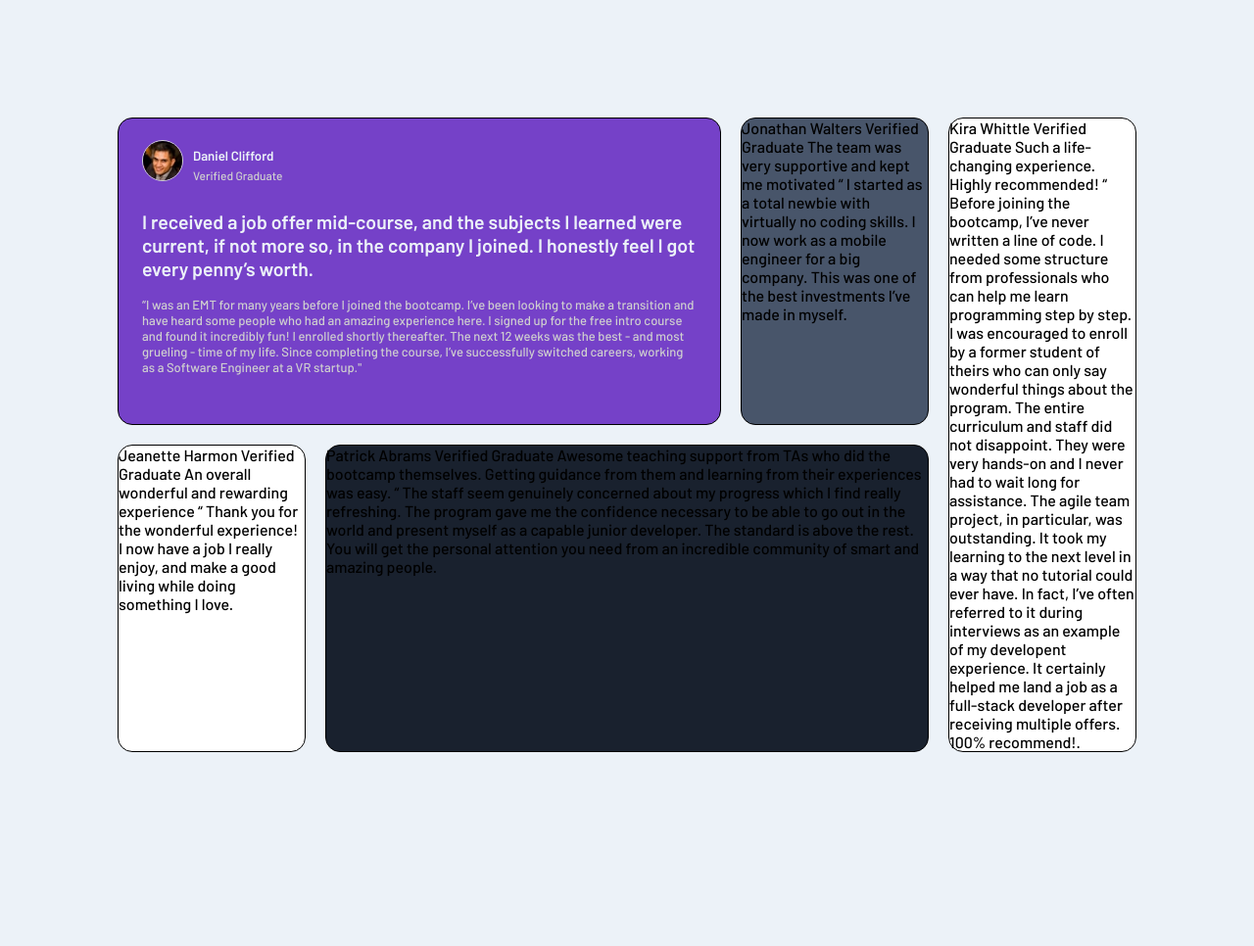
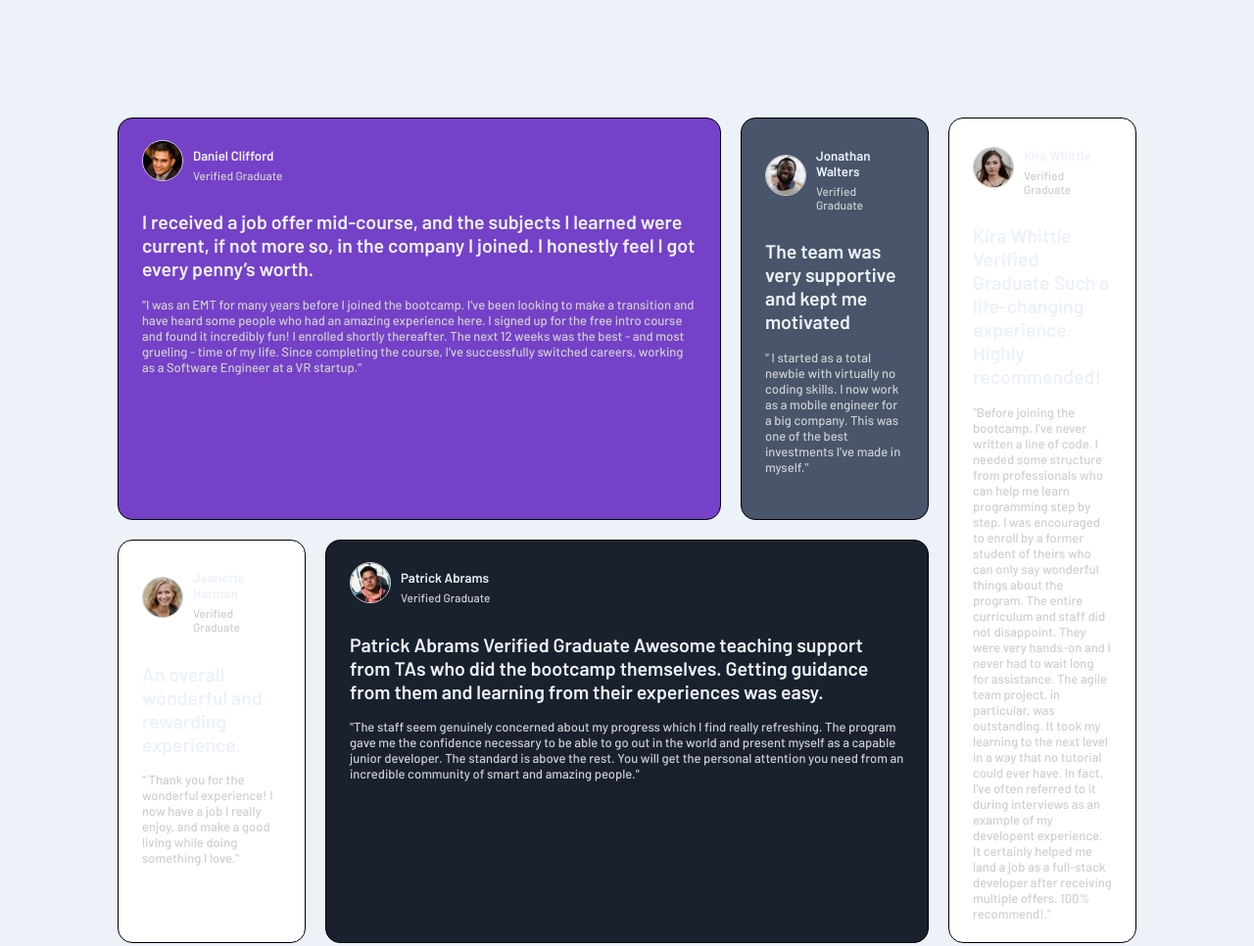
Before and after one commit to ShreeraamGit/testimonials-grid-section-main, a plain HTML site: page index.html in a window 1280 px wide. Shown: the whole page at 98% size. Before the commit the page ends 888 px from the top, so only its background shows below. Drawn offline with Linux system fonts and the light colour scheme.

Commit message:
grid with flexbox skeleton made

```diff
--- a/index.html
+++ b/index.html
@@ -39,21 +39,60 @@
             </div>
             </div>
             <div class="box2">
-                Jonathan Walters Verified Graduate The team was very supportive and kept me motivated “ I started as a total newbie with virtually no coding skills. I now work as a mobile engineer for a big company. This was one of the best investments I’ve made in myself.
+                <div class="intro-box">
+                    <img class="profile-img" src="images/image-jonathan.jpg" alt="profile image">
+                    <div class="name">
+                        <h5>Jonathan Walters</h5>
+                        <p>Verified Graduate </p>
+                    </div>
+                </div>
+                <div class="content">
+                    <h2>The team was very supportive and kept me motivated </h2>
+                    <p>“ I started as a total newbie with virtually no coding skills. I now work as a mobile engineer for a big company. This was one of the best investments I’ve made in myself."</p>
+                </div>
             </div>
             <div class="box3">
-                Kira Whittle Verified Graduate Such a life-changing experience. Highly recommended! “ Before joining the bootcamp, I’ve never written a line of code. I needed some structure from professionals who can help me learn programming step by step. I was encouraged
-                to enroll by a former student of theirs who can only say wonderful things about the program. The entire curriculum and staff did not disappoint. They were very hands-on and I never had to wait long for assistance. The agile team project,
-                in particular, was outstanding. It took my learning to the next level in a way that no tutorial could ever have. In fact, I’ve often referred to it during interviews as an example of my developent experience. It certainly helped me land
-                a job as a full-stack developer after receiving multiple offers. 100% recommend!.
+                <div class="intro-box">
+                    <img class="profile-img" src="images/image-kira.jpg" alt="profile image">
+                    <div class="name">
+                        <h5>Kira Whittle</h5>
+                        <p>Verified Graduate </p>
+                    </div>
+                </div>
+                <div class="content">
+                    <h2>Kira Whittle Verified Graduate Such a life-changing experience. Highly recommended!</h2>
+                    <p>"Before joining the bootcamp, I’ve never written a line of code. I needed some structure from professionals who can help me learn programming step by step. I was encouraged to enroll by a former student of theirs who can only say wonderful
+                        things about the program. The entire curriculum and staff did not disappoint. They were very hands-on and I never had to wait long for assistance. The agile team project, in particular, was outstanding. It took my learning to the
+                        next level in a way that no tutorial could ever have. In fact, I’ve often referred to it during interviews as an example of my developent experience. It certainly helped me land a job as a full-stack developer after receiving multiple
+                        offers. 100% recommend!."</p>
+                </div>
             </div>
             <div class="box4">
-                Jeanette Harmon Verified Graduate An overall wonderful and rewarding experience “ Thank you for the wonderful experience! I now have a job I really enjoy, and make a good living while doing something I love.
+                <div class="intro-box">
+                    <img class="profile-img" src="images/image-jeanette.jpg" alt="profile image">
+                    <div class="name">
+                        <h5>Jeanette Harmon</h5>
+                        <p>Verified Graduate </p>
+                    </div>
+                </div>
+                <div class="content">
+                    <h2>An overall wonderful and rewarding experience.</h2>
+                    <p>“ Thank you for the wonderful experience! I now have a job I really enjoy, and make a good living while doing something I love."</p>
+                </div>
             </div>
             <div class="box5">
-                Patrick Abrams Verified Graduate Awesome teaching support from TAs who did the bootcamp themselves. Getting guidance from them and learning from their experiences was easy. “ The staff seem genuinely concerned about my progress which I find really refreshing.
-                The program gave me the confidence necessary to be able to go out in the world and present myself as a capable junior developer. The standard is above the rest. You will get the personal attention you need from an incredible community
-                of smart and amazing people.
+                <div class="intro-box">
+                    <img class="profile-img" src="images/image-patrick.jpg" alt="profile image">
+                    <div class="name">
+                        <h5>Patrick Abrams</h5>
+                        <p>Verified Graduate </p>
+                    </div>
+                </div>
+                <div class="content">
+                    <h2>Patrick Abrams Verified Graduate Awesome teaching support from TAs who did the bootcamp themselves. Getting guidance from them and learning from their experiences was easy.</h2>
+                    <p>“The staff seem genuinely concerned about my progress which I find really refreshing. The program gave me the confidence necessary to be able to go out in the world and present myself as a capable junior developer. The standard is
+                        above the rest. You will get the personal attention you need from an incredible community of smart and amazing people."</p>
+                </div>
             </div>
         </section>
     </main>
--- a/styles/main.css
+++ b/styles/main.css
@@ -39,6 +39,9 @@ body {
     -ms-border-radius: 15px;
     -o-border-radius: 15px;
     background-color: hsl(217, 19%, 35%);
+    display: flex;
+    flex-direction: column;
+    padding: 0.5rem 1.5rem;
 }
 
 .box3 {
@@ -50,6 +53,9 @@ body {
     -ms-border-radius: 15px;
     -o-border-radius: 15px;
     background-color: hsl(0, 0%, 100%);
+    display: flex;
+    flex-direction: column;
+    padding: 0.5rem 1.5rem;
 }
 
 .box4 {
@@ -61,6 +67,9 @@ body {
     -ms-border-radius: 15px;
     -o-border-radius: 15px;
     background-color: hsl(0, 0%, 100%);
+    display: flex;
+    flex-direction: column;
+    padding: 0.5rem 1.5rem;
 }
 
 .box5 {
@@ -71,7 +80,10 @@ body {
     -moz-border-radius: 15px;
     -ms-border-radius: 15px;
     -o-border-radius: 15px;
-    background-color: hsl(219, 29%, 14%)
+    background-color: hsl(219, 29%, 14%);
+    display: flex;
+    flex-direction: column;
+    padding: 0.5rem 1.5rem;
 }
 
 .intro-box {
```
